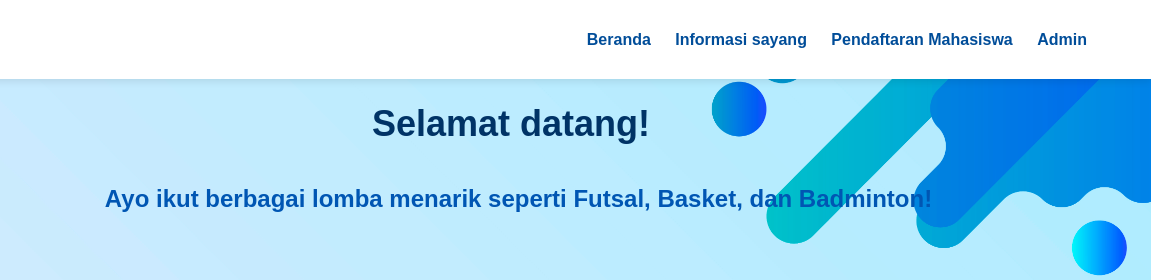
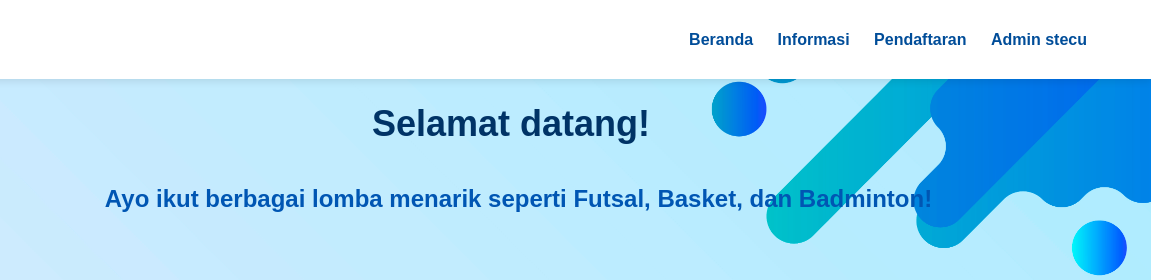
Before and after one commit to almirzada/PBL-1E-4, a plain HTML site: page web event kampus cihuyy/index.html in a window 1280 px wide. Shown: the top 280 px of the page, 129-1280 px from the left. Drawn offline with Linux system fonts and the light colour scheme.

```diff
--- a/web event kampus cihuyy/index.html
+++ b/web event kampus cihuyy/index.html
@@ -16,9 +16,9 @@
     </div>
     <nav>
       <a href="index.html">Beranda</a>
-      <a href="lomba.html">Informasi sayang</a>
-      <a href="daftar.html">Pendaftaran Mahasiswa</a>
-      <a href="admin.php">Admin</a>
+      <a href="lomba.html">Informasi</a>
+      <a href="daftar.html">Pendaftaran</a>
+      <a href="admin.php">Admin stecu</a>
     </nav>
   </div>
 </header>
```
